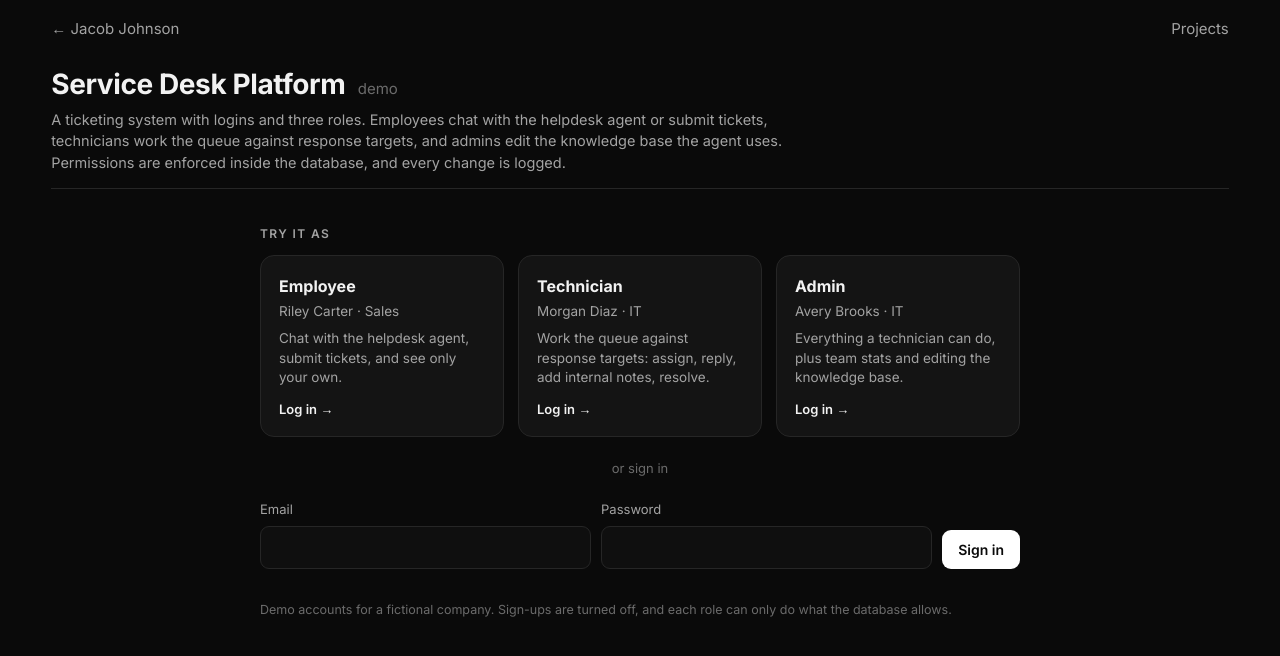
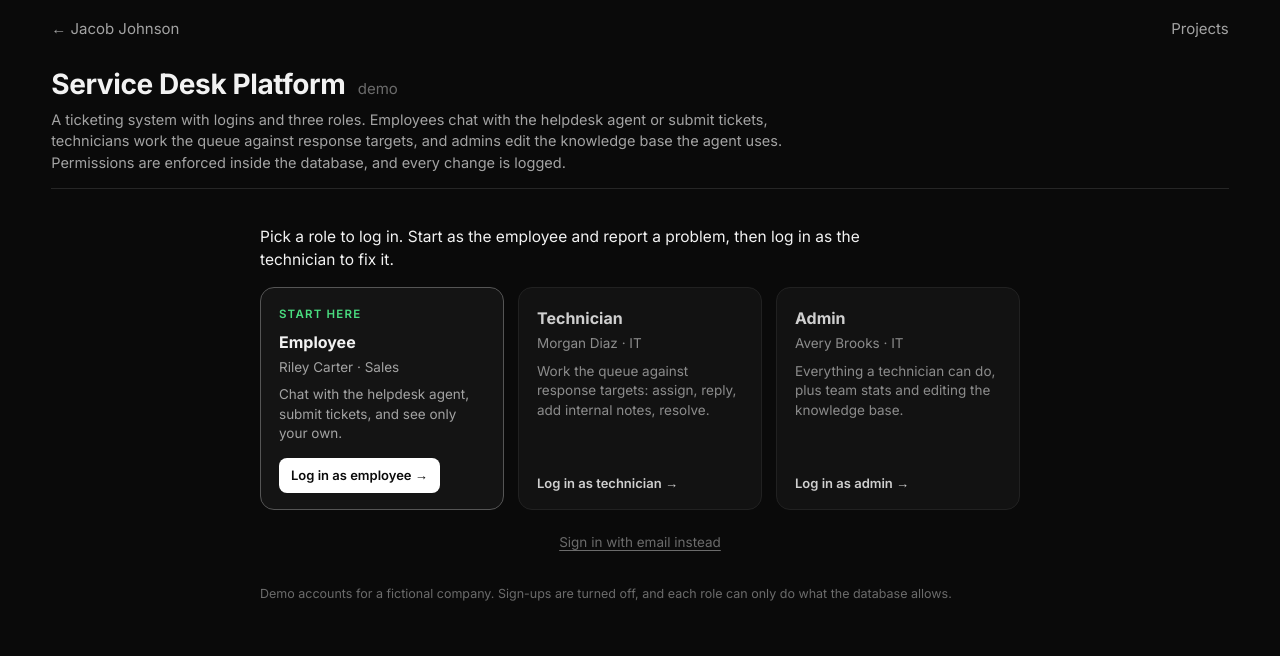
Before and after one commit to jacobjohnson-ai/service-desk-platform, a React (Vite) app: page / in a window 1280 px wide. Shown: the top 656 px of the page. Built offline with nearby package versions, Linux system fonts and the light colour scheme.

Commit message:
Login: clear starting point (employee), one line of direction, email sign-in tucked away

```diff
--- a/src/components/Login.tsx
+++ b/src/components/Login.tsx
@@ -14,6 +14,7 @@ export default function Login({ onSignedIn, initialError }: { onSignedIn: (s: Se
   const [error, setError] = useState(initialError);
   const [email, setEmail] = useState("");
   const [password, setPassword] = useState("");
+  const [manual, setManual] = useState(false);
 
   async function go(e: string, pw: string) {
     setBusy(e);
@@ -30,25 +31,26 @@ export default function Login({ onSignedIn, initialError }: { onSignedIn: (s: Se
   return (
     <div className="login">
       <div>
-        <div className="lbl" style={{ marginBottom: 12 }}>Try it as</div>
+        <p className="intro">Pick a role to log in. Start as the employee and report a problem, then log in as the technician to fix it.</p>
         <div className="roles">
-          {DEMOS.map((d) => (
-            <button key={d.email} className={`role${busy === d.email ? " busy" : ""}`} disabled={busy !== null}
+          {DEMOS.map((d, i) => (
+            <button key={d.email} className={`role${i === 0 ? " first" : ""}${busy === d.email ? " busy" : ""}`} disabled={busy !== null}
               onClick={() => go(d.email, DEMO_PASSWORD)}>
+              {i === 0 && <small>Start here</small>}
               <b>{d.name}</b>
               <span>{d.who}</span>
               <span style={{ marginTop: 8 }}>{d.what}</span>
-              <em>{busy === d.email ? "Logging in…" : "Log in →"}</em>
+              <em>{busy === d.email ? "Logging in…" : `Log in as ${d.name.toLowerCase()} →`}</em>
             </button>
           ))}
         </div>
       </div>
-      <div className="or">or sign in</div>
-      <form className="manual" onSubmit={submit}>
+      {!manual && <button type="button" className="linkish" onClick={() => setManual(true)}>Sign in with email instead</button>}
+      {manual && <form className="manual" onSubmit={submit}>
         <div><label>Email</label><input type="email" autoComplete="username" value={email} onChange={(e) => setEmail(e.target.value)} /></div>
         <div><label>Password</label><input type="password" autoComplete="current-password" value={password} onChange={(e) => setPassword(e.target.value)} /></div>
         <button disabled={busy !== null}>Sign in</button>
-      </form>
+      </form>}
       {error && <div className="err">{error}</div>}
       <p className="note-foot">Demo accounts for a fictional company. Sign-ups are turned off, and each role can only do what the database allows.</p>
     </div>
--- a/src/styles.css
+++ b/src/styles.css
@@ -127,3 +127,13 @@ button.link{background:none;border:0;padding:0;color:#60a5fa;font-weight:500;fon
 .dash-grid>*{min-width:0}.chart{min-width:0;overflow:hidden}
 .legend{flex-wrap:wrap;row-gap:4px}.legend span{white-space:nowrap}
 @media(max-width:600px){.legend .tip{flex-basis:100%;margin-left:0}}
+
+.login .intro{color:var(--ink);font-size:15.5px;margin-bottom:16px;max-width:620px}
+.role{display:flex;flex-direction:column}
+.role small{font-size:11.5px;letter-spacing:1.2px;text-transform:uppercase;color:#4ade80;font-weight:600;margin-bottom:6px}
+.role em{margin-top:auto!important;padding-top:14px}
+.role.first{border-color:#555}
+.role.first em{align-self:flex-start;background:#fff;color:#0a0a0a;border-radius:8px;padding:8px 12px;margin-top:14px!important}
+.role:not(.first){opacity:.85}.role:not(.first):hover{opacity:1}
+.linkish{background:none;border:0;color:var(--dim);font-weight:400;font-size:13.5px;padding:0;justify-self:center;text-decoration:underline;text-underline-offset:3px}
+.linkish:hover{color:var(--mute)}
```
